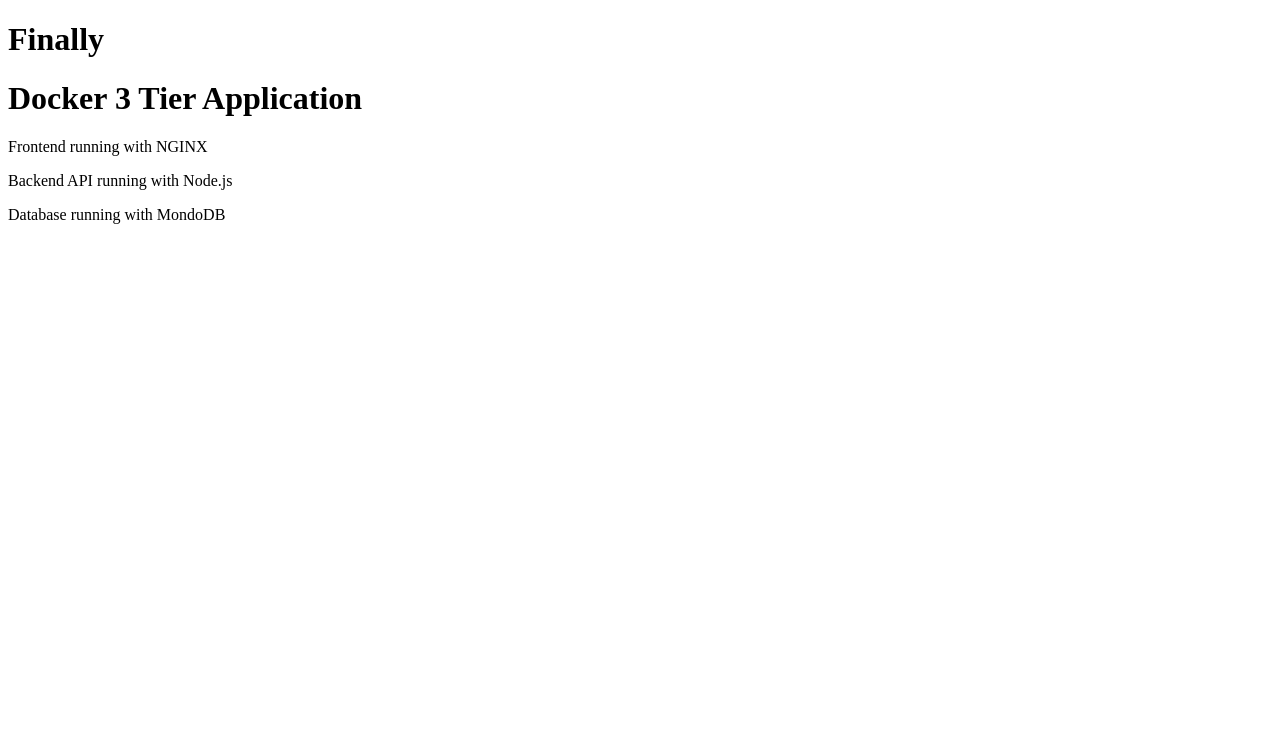
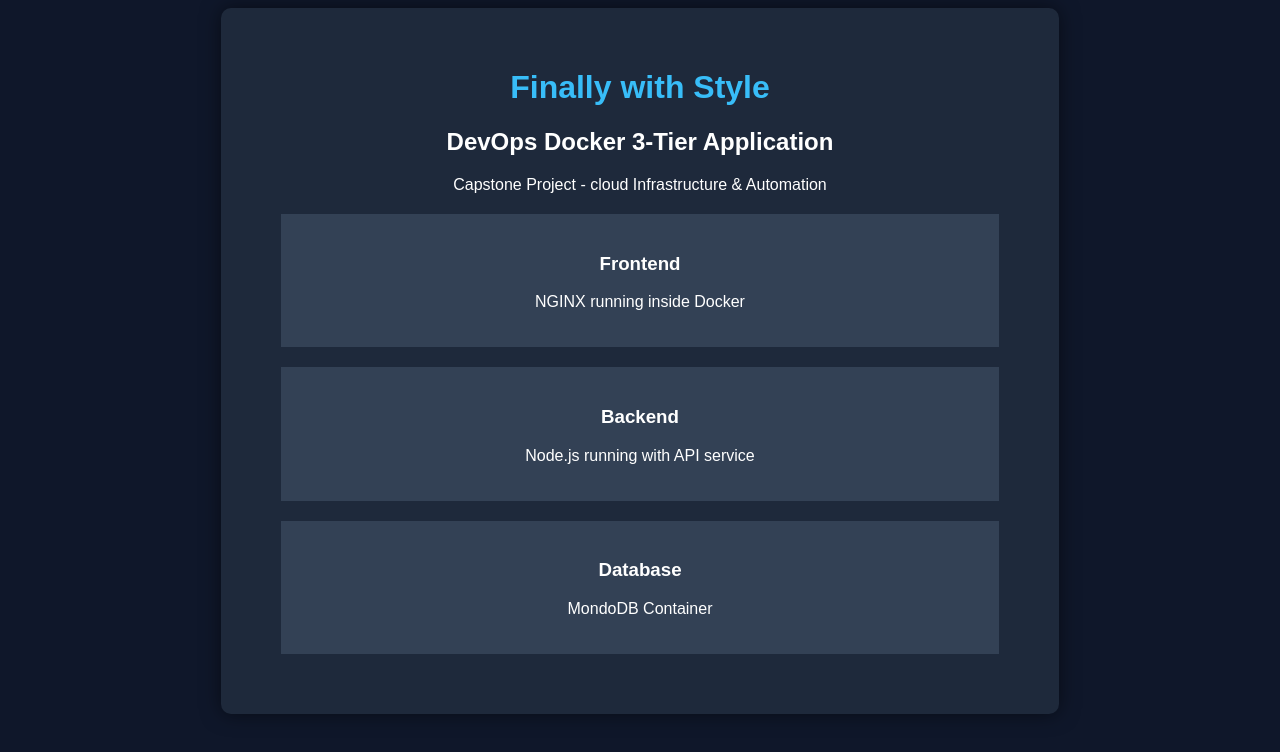
Before and after one commit to ilmmum/a-docker-3tier-capstone, a plain HTML site: page frontend/index.html in a window 1280 px wide. Drawn offline with Linux system fonts and the light colour scheme.

Commit message:
Styling my Application

```diff
--- a/frontend/index.html
+++ b/frontend/index.html
@@ -1,16 +1,65 @@
 <!DOCTYPE html>
 <html>
 <head>
-<title>Docker 3-Tier App</title>
+<title>Docker/DevOps 3-Tier Application</title>
+
+<style>
+body{
+font-family: Arial;
+background: #0f172a;
+color:white;
+text-align: center;
+padding: top 80px;
+}
+
+.container{
+    width:60%;
+    margin: auto;
+    background:#1e293b;
+    padding:40px;
+    border-radius:10px;
+    box-shadow:0 0 20px rgba(0,0,0,0.5);
+}
+
+h1{
+color:#38bdf8;
+}
+
+.card{
+    background:#334155;
+    padding:20px;
+    margin:20px;
+    border: radius 8px;
+}
+
+</style>
 </head>
 
 <body>
 
-    <h1>Finally</h1>
-<h1>Docker 3 Tier Application</h1>
-<p>Frontend running with NGINX</p>
-<p>Backend API running with Node.js</p>
-<p>Database running with MondoDB</p>
+<div class="container">
+
+    <h1>Finally with Style</h1>
+<h2>DevOps Docker 3-Tier Application</h2>
+
+<p>Capstone Project - cloud Infrastructure & Automation</p>
+
+<div class="card">
+<h3>Frontend </h3>
+<p>NGINX running inside Docker</p>
+</div>
+
+<div class="card">
+<h3>Backend</h3>
+<p>Node.js running with API service</p>
+</div>
+
+<div class="card">
+<h3>Database</h3>
+<p>MondoDB Container</p>
+</div>
+
+</div>
 
 </body>
 </html>
```
